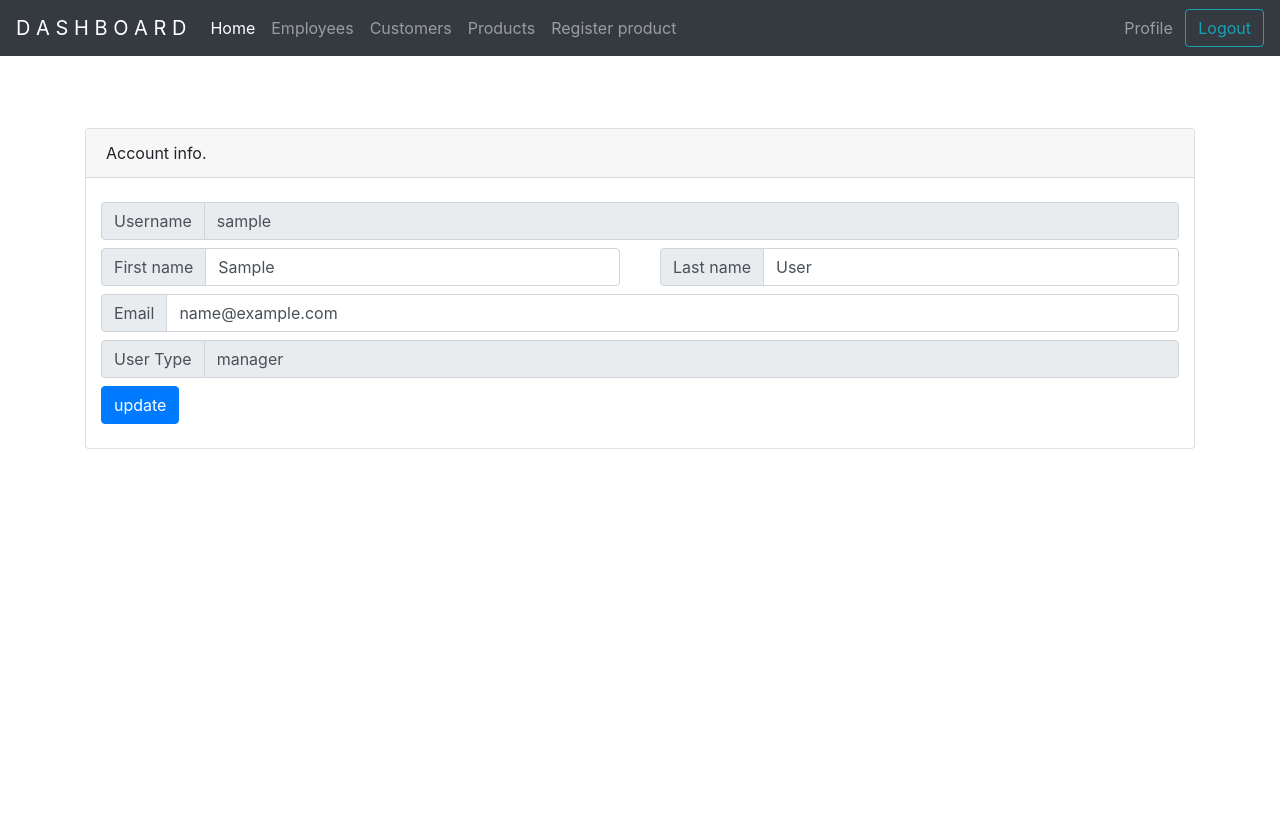
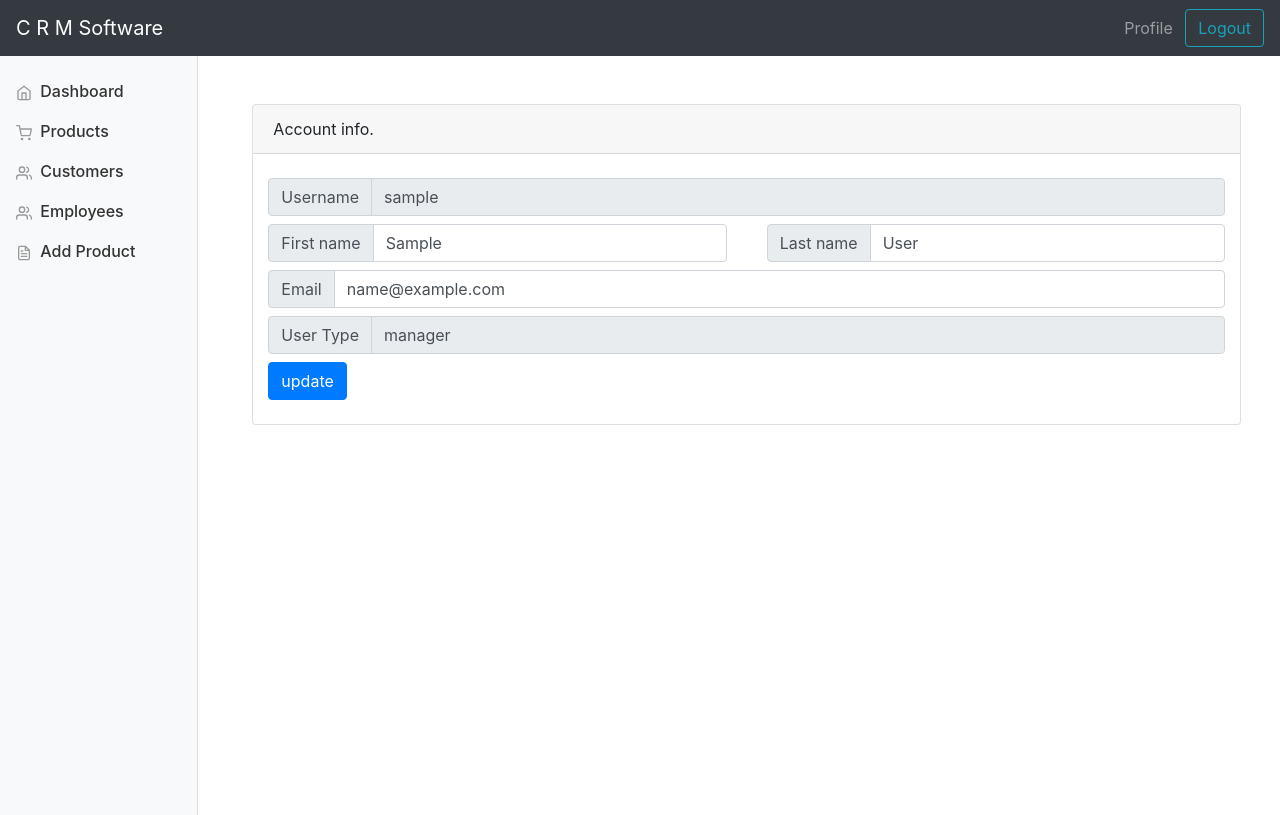
Before and after one commit to Aatish13/CRM_Software, a Django app: page /accounts/info in a window 1280 px wide. Before the commit the page ends 449 px from the top, so only its background shows below. Run offline with Django 3.2, Linux system fonts and the light colour scheme; the visitor is signed in with stand-in values (Sample User, id 1); data comes from the database, SQL or seed files in the repository; some libraries are stand-ins or nearby versions.

```diff
--- a/CRM_software/accounts/templates/accountdetails.html
+++ b/CRM_software/accounts/templates/accountdetails.html
@@ -3,15 +3,11 @@
 {% block title %}Home{% endblock %}
 
 {% block content %}
-<br>
-<br>
-<br>
 <div class="container">
 <div class="card">
   <div class="card-header">
  Account info.
   </div>
-
   <form method="get" action="/accounts/update" >
         {% csrf_token %}
       <br>
--- a/CRM_software/accounts/views.py
+++ b/CRM_software/accounts/views.py
@@ -46,10 +46,13 @@ def login(request):
 	c.update(csrf(request))
 	return render_to_response('login.html', c)
 
+@login_required(login_url = '/accounts/login/')
 def info(request):
 	uid=User.objects.get(id=request.user.id)
 	return render_to_response('accountdetails.html',{"user":uid})
 
+
+@login_required(login_url = '/accounts/login/')
 def update(request):
 	if request.method == 'GET':
 		u=User.objects.get(id=request.user.id)
--- a/CRM_software/manager/templates/manbase.html
+++ b/CRM_software/manager/templates/manbase.html
@@ -4,6 +4,7 @@
     <head>
         <meta charset="utf-8">
         <title>C R M Portal</title>
+        <link rel="stylesheet" type="text/css" href="{% static 'accounts/sidebar.css' %}" />
 
         <link rel="stylesheet" type="text/css" href="{% static 'accounts/bootstrap.css' %}" />
         <link rel="stylesheet" type="text/css" href="{% static 'accounts/bootstrap.min.css' %}" />
@@ -27,54 +28,73 @@
           font-size: 3.5rem;
         }
       }
-
     </style>
-
     </head>
     <body>
-
-
     <nav class="navbar navbar-expand-lg navbar-dark bg-dark sticky-top" >
-
-  <a class="navbar-brand" href="">D A S H B O A R D</a>
-   <button class="navbar-toggler collapsed" type="button" data-toggle="collapse" data-target="#navbarColor01" aria-controls="navbarColor01" aria-expanded="True" aria-label="Toggle navigation">
-      <span class="navbar-toggler-icon"></span>
-    </button>
-  </button>
-  <div class="collapse navbar-collapse" id="navbarNavAltMarkup">
-    <ul class="navbar-nav">
-      <li class="nav-item active">
-        <a class="nav-link" href="/manager/dashboard">Home <span class="sr-only">(current)</span></a>
-      </li>
-      <li class="nav-item">
-        <a class="nav-link" href="/manager/employees">Employees</a>
-      </li>
-      <li class="nav-item">
-        <a class="nav-link" href="/manager/customers">Customers</a>
-      </li>
-        <li class="nav-item">
-        <a class="nav-link" href="/manager/products">Products</a>
-      </li>
-        <li class="nav-item">
-        <a class="nav-link" href="/manager/registerProduct">Register product</a>
-      </li>
-    </ul>
+          <a class="navbar-brand" href="">C R M Software</a>
+        </ul>&nbsp;
      <div class="d-flex ml-auto justify-content-end">
          <ul class="navbar-nav">
         <li class="nav-item">
         <a class="nav-link" href="/accounts/info">Profile</a>
-      </li>
-         </ul>&nbsp;
+        </li>
+        </ul>&nbsp;
          <form class="form-inline" action="/accounts/logout/"> {% csrf_token %}
         <button class="btn btn-outline-info my-2 my-sm-0" type="submit">Logout</button>
       </form>
       </div>
-  </div>
 </nav>
 
+<div class="container-fluid">
+  <div class="row">
+ <nav class="col-md-2 d-none d-md-block bg-light sidebar">
+    <div class="sidebar-sticky">
+        <ul class="nav flex-column">
+          <li class="nav-item">
+            <a class="nav-link" href="/manager/dashboard">
+              <span data-feather="home"></span>
+                <svg xmlns="http://www.w3.org/2000/svg" width="24" height="24" viewBox="0 0 24 24" fill="none" stroke="currentColor" stroke-width="2" stroke-linecap="round" stroke-linejoin="round" class="feather feather-home"><path d="M3 9l9-7 9 7v11a2 2 0 0 1-2 2H5a2 2 0 0 1-2-2z"></path><polyline points="9 22 9 12 15 12 15 22"></polyline></svg>
+              Dashboard <span class="sr-only">(current)</span>
+            </a>
+          </li>
+          <li class="nav-item">
+            <a class="nav-link" href="/manager/products">
+              <span data-feather="shopping-cart"></span>
+                <svg xmlns="http://www.w3.org/2000/svg" width="24" height="24" viewBox="0 0 24 24" fill="none" stroke="currentColor" stroke-width="2" stroke-linecap="round" stroke-linejoin="round" class="feather feather-shopping-cart"><circle cx="9" cy="21" r="1"></circle><circle cx="20" cy="21" r="1"></circle><path d="M1 1h4l2.68 13.39a2 2 0 0 0 2 1.61h9.72a2 2 0 0 0 2-1.61L23 6H6"></path></svg>
+              Products
+            </a>
+          </li>
+          <li class="nav-item">
+            <a class="nav-link" href="/manager/customers">
+                <svg xmlns="http://www.w3.org/2000/svg" width="24" height="24" viewBox="0 0 24 24" fill="none" stroke="currentColor" stroke-width="2" stroke-linecap="round" stroke-linejoin="round" class="feather feather-users"><path d="M17 21v-2a4 4 0 0 0-4-4H5a4 4 0 0 0-4 4v2"></path><circle cx="9" cy="7" r="4"></circle><path d="M23 21v-2a4 4 0 0 0-3-3.87"></path><path d="M16 3.13a4 4 0 0 1 0 7.75"></path></svg>
+              <span data-feather="users"></span>
+              Customers
+            </a>
+          </li>
+          <li class="nav-item">
+            <a class="nav-link" href="/manager/employees">
+                <svg xmlns="http://www.w3.org/2000/svg" width="24" height="24" viewBox="0 0 24 24" fill="none" stroke="currentColor" stroke-width="2" stroke-linecap="round" stroke-linejoin="round" class="feather feather-users"><path d="M17 21v-2a4 4 0 0 0-4-4H5a4 4 0 0 0-4 4v2"></path><circle cx="9" cy="7" r="4"></circle><path d="M23 21v-2a4 4 0 0 0-3-3.87"></path><path d="M16 3.13a4 4 0 0 1 0 7.75"></path></svg>
+              <span data-feather="layers"></span>
+             Employees
+            </a>
+          </li>
+            <li class="nav-item">
+            <a class="nav-link" href="/manager/registerProduct">
+               <svg xmlns="http://www.w3.org/2000/svg" width="24" height="24" viewBox="0 0 24 24" fill="none" stroke="currentColor" stroke-width="2" stroke-linecap="round" stroke-linejoin="round" class="feather feather-file-text"><path d="M14 2H6a2 2 0 0 0-2 2v16a2 2 0 0 0 2 2h12a2 2 0 0 0 2-2V8z"></path><polyline points="14 2 14 8 20 8"></polyline><line x1="16" y1="13" x2="8" y2="13"></line><line x1="16" y1="17" x2="8" y2="17"></line><polyline points="10 9 9 9 8 9"></polyline></svg>
+              <span data-feather="layers"></span>
+           Add Product
+            </a>
+          </li>
+        </ul>
+      </div>
+ </nav>
+      <main role="main" class="col-md-9 ml-sm-auto col-lg-10 px-4">
 	{% block content %}
-
 	{% endblock %}
+      </main>
+  </div>
+</div>
      <script src="{% static 'js/bootstrap.min.js' %}"></script>
         <script src="{% static 'js/bootstrap.js' %}"></script>
         <script src="{% static 'js/bootstrap.bundle.min.js' %}"></script>
--- a/CRM_software/manager/templates/productform.html
+++ b/CRM_software/manager/templates/productform.html
@@ -3,9 +3,6 @@
 {% block title %}Home{% endblock %}
 
 {% block content %}
-<br>
-<br>
-<br>
 <div class="container">
 <div class="card">
   <div class="card-header">
--- a/CRM_software/manager/templates/viewcust.html
+++ b/CRM_software/manager/templates/viewcust.html
@@ -3,7 +3,6 @@
 {% block title %}Home{% endblock %}
 
 {% block content %}
-<br>
 <div class="container">
   <div class="card">
   <h5 class="card-header">Customers</h5>
--- a/CRM_software/manager/templates/viewemp.html
+++ b/CRM_software/manager/templates/viewemp.html
@@ -3,7 +3,6 @@
 {% block title %}Home{% endblock %}
 
 {% block content %}
-<br>
 <div class="container">
   <div class="card">
   <h5 class="card-header">Employees</h5>
--- a/CRM_software/manager/templates/viewprod.html
+++ b/CRM_software/manager/templates/viewprod.html
@@ -3,7 +3,6 @@
 {% block title %}Home{% endblock %}
 
 {% block content %}
-<br>
 <div class="container">
   <div class="card">
   <h5 class="card-header">Products</h5>
@@ -13,12 +12,12 @@
   <div class="card">
     <div class="card-header" id="headingOne">
       <h2 class="mb-0">
-        <button class="btn " type="button" data-toggle="collapse" data-target="#{{pro.name}}" aria-expanded="false" aria-controls='{{pro.name}}'>
+        <button class="btn " type="button" data-toggle="collapse" data-target="#p{{pro.id}}" aria-expanded="false" aria-controls='p{{pro.id}}'>
         <h6> {{pro.id}}  {{pro.name}}</h6>
         </button>
       </h2>
     </div>
-    <div id='{{pro.name}}' class="collapse" aria-labelledby="{{pro.name}}" data-parent="#accordionExample">
+    <div id='p{{pro.id}}' class="collapse" aria-labelledby="p{{pro.id}}" data-parent="#accordionExample">
       <div class="card-body">
         {{pro.description}}
       </div>
--- /dev/null
+++ b/CRM_software/static/accounts/sidebar.css
@@ -0,0 +1,81 @@
+body {
+  font-size: .875rem;
+}
+
+.feather {
+  width: 16px;
+  height: 16px;
+  vertical-align: text-bottom;
+}
+
+/*
+ * Sidebar
+ */
+
+.sidebar {
+  position: fixed;
+  top: 0;
+  bottom: 0;
+  left: -15px;
+  z-index: 100; /* Behind the navbar */
+  padding: 7px 0 0; /* Height of navbar */
+  box-shadow: inset -1px 0 0 rgba(0, 0, 0, .1);
+}
+
+.sidebar-sticky {
+  position: relative;
+  top: 0;
+  height: calc(100vh - 48px);
+  padding-top: .5rem;
+  overflow-x: hidden;
+  overflow-y: auto; /* Scrollable contents if viewport is shorter than content. */
+}
+
+@supports ((position: -webkit-sticky) or (position: sticky)) {
+  .sidebar-sticky {
+    position: -webkit-sticky;
+    position: sticky;
+  }
+}
+
+.sidebar .nav-link {
+  font-weight: 500;
+  color: #333;
+}
+
+.sidebar .nav-link .feather {
+  margin-right: 4px;
+  color: #999;
+}
+
+.sidebar .nav-link.active {
+  color: #007bff;
+}
+
+.sidebar .nav-link:hover .feather,
+.sidebar .nav-link.active .feather {
+  color: inherit;
+}
+
+.sidebar-heading {
+  font-size: .75rem;
+  text-transform: uppercase;
+}
+
+/*
+ * Content
+ */
+
+[role="main"] {
+  padding-top: 133px; /* Space for fixed navbar */
+}
+
+@media (min-width: 768px) {
+  [role="main"] {
+    padding-top: 48px; /* Space for fixed navbar */
+  }
+}
+
+/*
+ * Navbar
+ */
```
Also changed, not shown: CRM_software/CRM_software/settings.py (+10 -0 lines), CRM_software/accounts/templates/home.html (+40 -1 lines), CRM_software/manager/views.py (+7 -3 lines).
